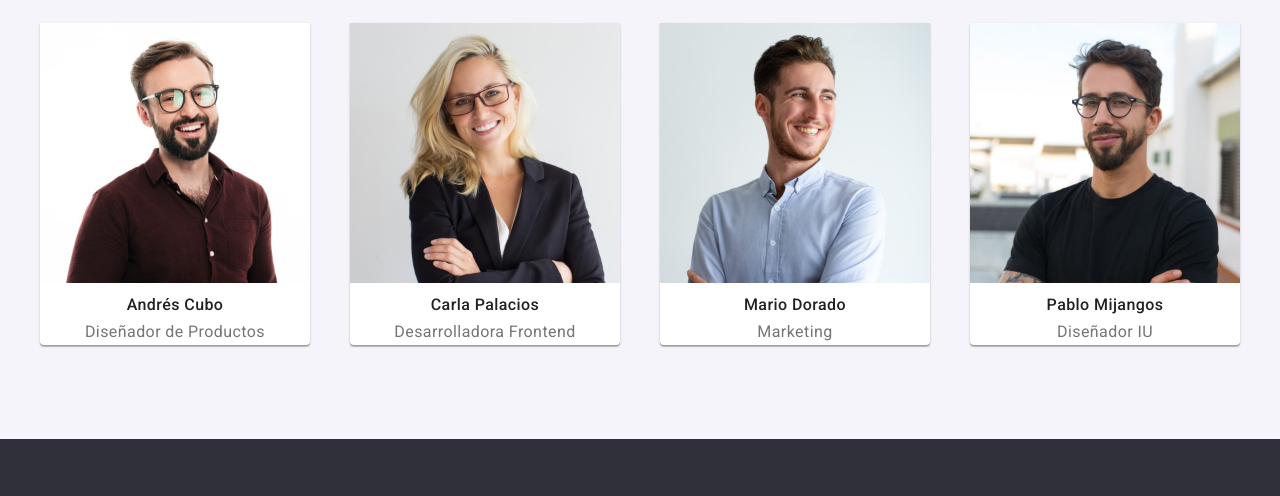
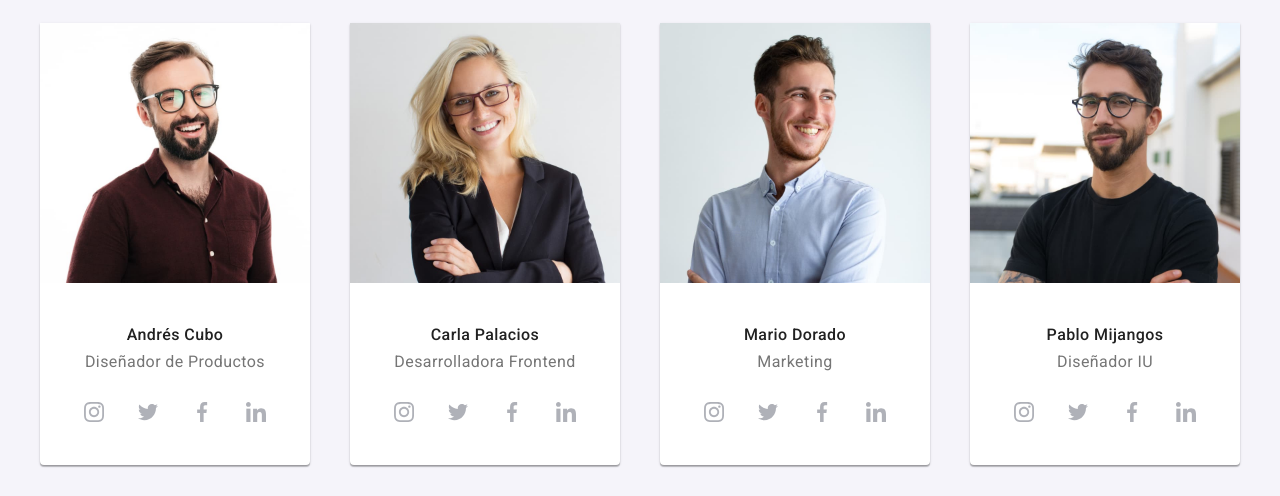
Before and after one commit to jairocaracas/goit-markup-hw-04, a plain HTML site: page index.html in a window 1280 px wide. Shown: the part 1804-2300 px from the top of the page. Drawn offline with nearby package versions, Linux system fonts and the light colour scheme.

Commit message:
Second commit
svg social media icons fixed

```diff
--- a/css/style.css
+++ b/css/style.css
@@ -12,7 +12,8 @@
   --sm-icon-bg-color: #ffffff1a;
   --secondary-bg-color: #f5f4fa;
   --dark-bg-color: #2f303a;
-  --dark-bg-color-opacity: #2f303a75;
+  --dark-bg-color-opacity: #2f303a5b;
+  --icon-color: #afb1b8;
 }
 
 body {
@@ -141,7 +142,7 @@ header nav {
 .introduction {
   background: linear-gradient(
       var(--dark-bg-color-opacity),
-      var(--dark-bg-color)
+      var(--dark-bg-color-opacity)
     ),
     url('../img/bg-header.jpg');
   background-color: var(--dark-bg-color);
@@ -334,6 +335,12 @@ header nav {
   cursor: pointer;
   margin: 20px 10px 0 0;
 }
+.team-member > h4 {
+  margin-top: 30px;
+}
+.team-button {
+  margin: 16px 5px 30px 5px;
+}
 
 svg.icon-sm {
   display: inline-block;
@@ -343,3 +350,21 @@ svg.icon-sm {
   stroke: currentColor;
   fill: white;
 }
+
+.sm-team-list {
+  display: flex;
+  justify-content: center;
+}
+
+svg.icon-sm-team {
+  display: inline-block;
+  width: 20px;
+  height: 20px;
+  stroke-width: 0;
+  stroke: currentColor;
+  fill: var(--icon-color);
+}
+
+.round-button:hover > .icon-sm-team {
+  fill: var(--primary-bg-color);
+}
--- a/index.html
+++ b/index.html
@@ -114,24 +114,156 @@
                         <img src="./img/image.jpg" width="270" height="260" alt="Foto de un miembro del equipo">
                         <h4>Andrés Cubo</h4>
                         <p>Diseñador de Productos</p>
+                        <ul class="sm-team-list list-style-none">
+                            <li>
+                                <button class="round-button team-button" type="button">
+                                    <svg class="icon-sm-team">
+                                        <use xlink:href="./img/symbol-defs.svg#icon-instagram"></use>
+                                    </svg>
+                                </button>
+                            </li>
+                            <li>
+                                <button class="round-button team-button" type="button">
+                                    <svg class="icon-sm-team">
+                                        <use xlink:href="./img/symbol-defs.svg#icon-twitter"></use>
+                                    </svg>
+                                    </svg>
+                                </button>
+                            </li>
+                            <li>
+                                <button class="round-button team-button" type="button">
+                                    <svg class="icon-sm-team">
+                                        <use xlink:href="./img/symbol-defs.svg#icon-facebook"></use>
+                                    </svg>
+                                    </svg>
+                                </button>
+                            </li>
+                            <li>
+                                <button class="round-button team-button" type="button">
+                                    <svg class="icon-sm-team">
+                                        <use xlink:href="./img/symbol-defs.svg#icon-linkedin"></use>
+                                    </svg>
+                                    </svg>
+                                </button>
+                            </li>
+                        </ul>
                     </li>
 
                     <li class="team-member">
                         <img src="./img/image-1.jpg" width="270" height="260" alt="Foto de un miembro del equipo">
                         <h4>Carla Palacios</h4>
                         <p>Desarrolladora Frontend</p>
+                        <ul class="sm-team-list list-style-none">
+                            <li>
+                                <button class="round-button team-button" type="button">
+                                    <svg class="icon-sm-team">
+                                        <use xlink:href="./img/symbol-defs.svg#icon-instagram"></use>
+                                    </svg>
+                                </button>
+                            </li>
+                            <li>
+                                <button class="round-button team-button" type="button">
+                                    <svg class="icon-sm-team">
+                                        <use xlink:href="./img/symbol-defs.svg#icon-twitter"></use>
+                                    </svg>
+                                    </svg>
+                                </button>
+                            </li>
+                            <li>
+                                <button class="round-button team-button" type="button">
+                                    <svg class="icon-sm-team">
+                                        <use xlink:href="./img/symbol-defs.svg#icon-facebook"></use>
+                                    </svg>
+                                    </svg>
+                                </button>
+                            </li>
+                            <li>
+                                <button class="round-button team-button" type="button">
+                                    <svg class="icon-sm-team">
+                                        <use xlink:href="./img/symbol-defs.svg#icon-linkedin"></use>
+                                    </svg>
+                                    </svg>
+                                </button>
+                            </li>
+                        </ul>
                     </li>
 
                     <li class="team-member">
                         <img src="./img/image-2.jpg" width="270" height="260" alt="Foto de un miembro del equipo">
                         <h4>Mario Dorado</h4>
                         <p>Marketing</p>
+                        <ul class="sm-team-list list-style-none">
+                            <li>
+                                <button class="round-button team-button" type="button">
+                                    <svg class="icon-sm-team">
+                                        <use xlink:href="./img/symbol-defs.svg#icon-instagram"></use>
+                                    </svg>
+                                </button>
+                            </li>
+                            <li>
+                                <button class="round-button team-button" type="button">
+                                    <svg class="icon-sm-team">
+                                        <use xlink:href="./img/symbol-defs.svg#icon-twitter"></use>
+                                    </svg>
+                                    </svg>
+                                </button>
+                            </li>
+                            <li>
+                                <button class="round-button team-button" type="button">
+                                    <svg class="icon-sm-team">
+                                        <use xlink:href="./img/symbol-defs.svg#icon-facebook"></use>
+                                    </svg>
+                                    </svg>
+                                </button>
+                            </li>
+                            <li>
+                                <button class="round-button team-button" type="button">
+                                    <svg class="icon-sm-team">
+                                        <use xlink:href="./img/symbol-defs.svg#icon-linkedin"></use>
+                                    </svg>
+                                    </svg>
+                                </button>
+                            </li>
+                        </ul>
                     </li>
 
                     <li class="team-member">
                         <img src="./img/image-3.jpg" width="270" height="260" alt="Foto de un miembro del equipo">
                         <h4>Pablo Mijangos</h4>
                         <p>Diseñador IU</p>
+                        <ul class="sm-team-list list-style-none">
+                            <li>
+                                <button class="round-button team-button" type="button">
+                                    <svg class="icon-sm-team">
+                                        <use xlink:href="./img/symbol-defs.svg#icon-instagram"></use>
+                                    </svg>
+                                </button>
+                            </li>
+                            <li>
+                                <button class="round-button team-button" type="button">
+                                    <svg class="icon-sm-team">
+                                        <use xlink:href="./img/symbol-defs.svg#icon-twitter"></use>
+                                    </svg>
+                                    </svg>
+                                </button>
+                            </li>
+                            <li>
+                                <button class="round-button team-button" type="button">
+                                    <svg class="icon-sm-team">
+                                        <use xlink:href="./img/symbol-defs.svg#icon-facebook"></use>
+                                    </svg>
+                                    </svg>
+                                </button>
+                            </li>
+                            <li>
+                                <button class="round-button team-button" type="button">
+                                    <svg class="icon-sm-team">
+                                        <use xlink:href="./img/symbol-defs.svg#icon-linkedin"></use>
+                                    </svg>
+                                    </svg>
+                                </button>
+                            </li>
+                        </ul>
                     </li>
                 </ul>
             </div>
@@ -175,36 +307,26 @@
 
                     <li>
                         <button class="round-button" type="button">
-                            <svg class="icon-sm" version="1.1" xmlns="http://www.w3.org/2000/svg" viewBox="0 0 32 32">
-                                <title>Twitter</title>
-                                <path
-                                    d="M32 6.078c-1.19 0.522-2.458 0.868-3.78 1.036 1.36-0.812 2.398-2.088 2.886-3.626-1.268 0.756-2.668 1.29-4.16 1.588-1.204-1.282-2.92-2.076-4.792-2.076-3.632 0-6.556 2.948-6.556 6.562 0 0.52 0.044 1.020 0.152 1.496-5.454-0.266-10.28-2.88-13.522-6.862-0.566 0.982-0.898 2.106-0.898 3.316 0 2.272 1.17 4.286 2.914 5.452-1.054-0.020-2.088-0.326-2.964-0.808 0 0.020 0 0.046 0 0.072 0 3.188 2.274 5.836 5.256 6.446-0.534 0.146-1.116 0.216-1.72 0.216-0.42 0-0.844-0.024-1.242-0.112 0.85 2.598 3.262 4.508 6.13 4.57-2.232 1.746-5.066 2.798-8.134 2.798-0.538 0-1.054-0.024-1.57-0.090 2.906 1.874 6.35 2.944 10.064 2.944 12.072 0 18.672-10 18.672-18.668 0-0.29-0.010-0.57-0.024-0.848 1.302-0.924 2.396-2.078 3.288-3.406z">
-                                </path>
+                            <svg class="icon-sm">
+                                <use xlink:href="./img/symbol-defs.svg#icon-twitter"></use>
+                            </svg>
                             </svg>
 
                         </button>
                     </li>
                     <li>
                         <button class="round-button" type="button">
-                            <svg class="icon-sm" version="1.1" xmlns="http://www.w3.org/2000/svg" viewBox="0 0 32 32">
-                                <title>Facebook</title>
-                                <path
-                                    d="M21.329 5.313h2.921v-5.088c-0.504-0.069-2.237-0.225-4.256-0.225-4.212 0-7.097 2.649-7.097 7.519v4.481h-4.648v5.688h4.648v14.312h5.699v-14.311h4.46l0.708-5.688h-5.169v-3.919c0.001-1.644 0.444-2.769 2.735-2.769z">
-                                </path>
+                            <svg class="icon-sm">
+                                <use xlink:href="./img/symbol-defs.svg#icon-facebook"></use>
+                            </svg>
                             </svg>
                         </button>
                     </li>
                     <li>
                         <button class="round-button" type="button">
-                            <svg class="icon-sm" version="1.1" xmlns="http://www.w3.org/2000/svg" viewBox="0 0 32 32">
-                                <title>sm-linkedin</title>
-                                <path
-                                    d="M31.992 32v-0.001h0.008v-11.736c0-5.741-1.236-10.164-7.948-10.164-3.227 0-5.392 1.771-6.276 3.449h-0.093v-2.913h-6.364v21.364h6.627v-10.579c0-2.785 0.528-5.479 3.977-5.479 3.399 0 3.449 3.179 3.449 5.657v10.401h6.62z">
-                                </path>
-                                <path d="M0.528 10.636h6.635v21.364h-6.635v-21.364z"></path>
-                                <path
-                                    d="M3.843 0c-2.121 0-3.843 1.721-3.843 3.843s1.721 3.879 3.843 3.879c2.121 0 3.843-1.757 3.843-3.879-0.001-2.121-1.723-3.843-3.843-3.843v0z">
-                                </path>
+                            <svg class="icon-sm">
+                                <use xlink:href="./img/symbol-defs.svg#icon-linkedin"></use>
+                            </svg>
                             </svg>
                         </button>
                     </li>
```
